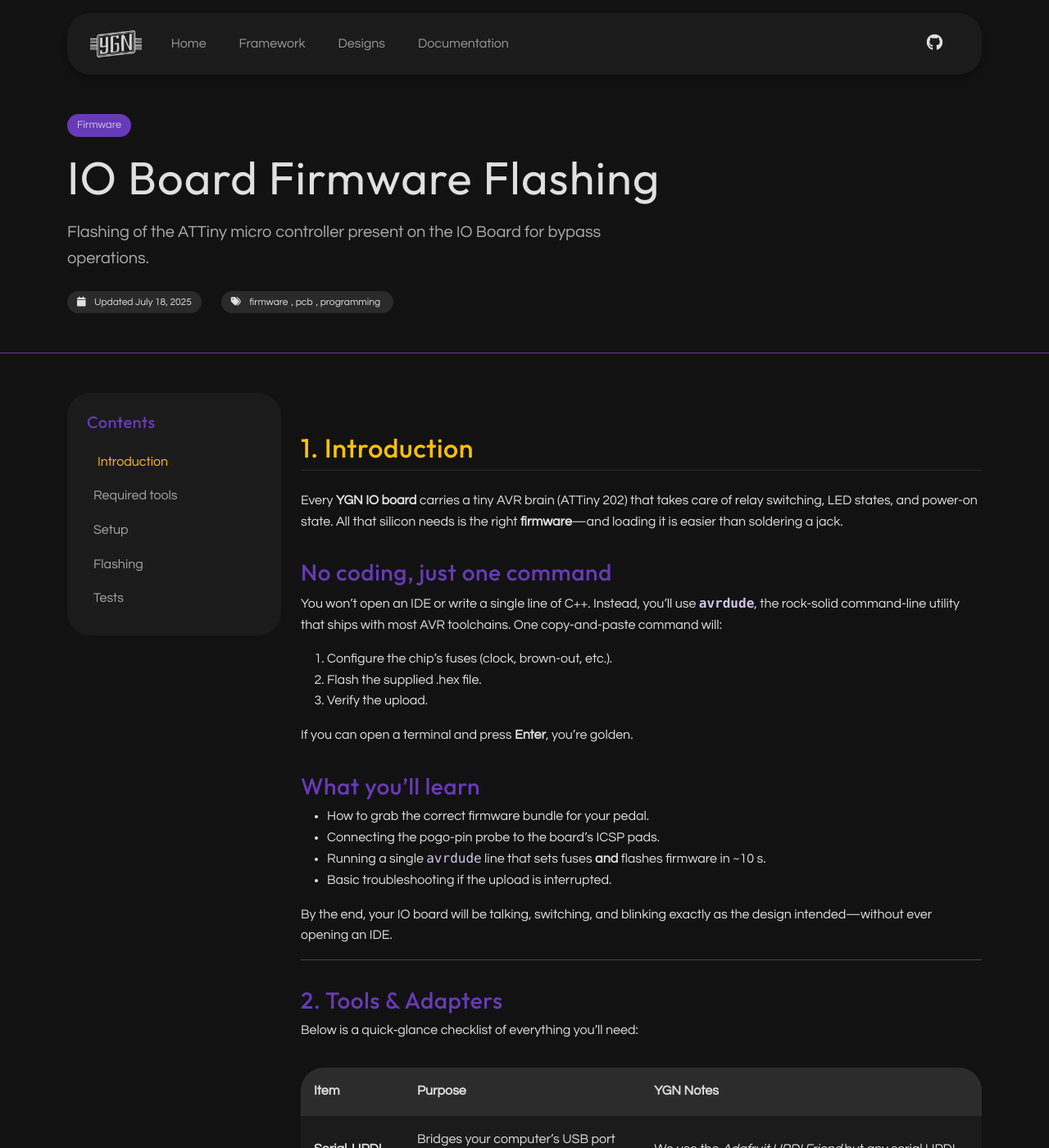
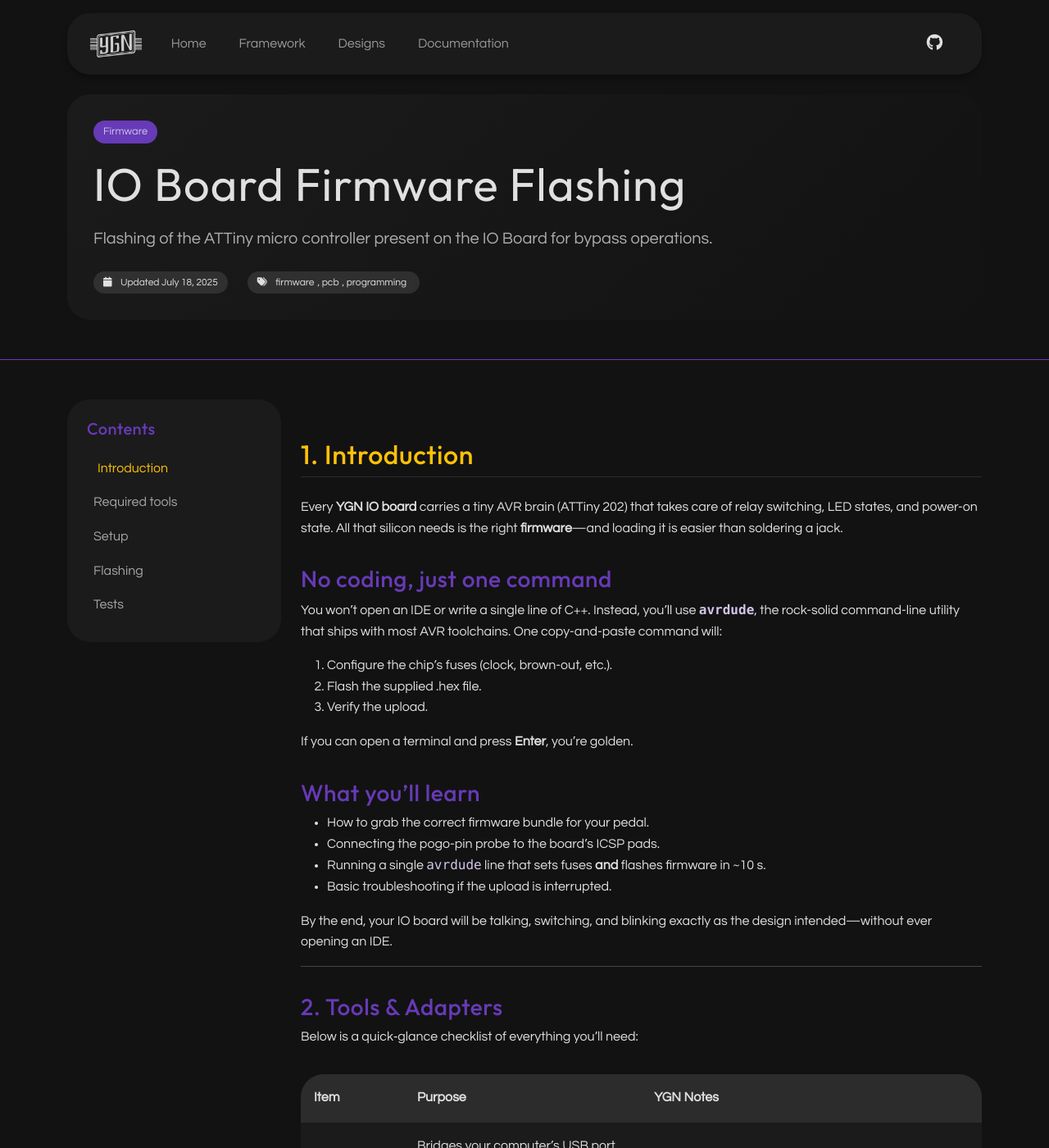
Before and after one commit to ygn-effects/ygn-effects.github.io, a Jekyll site: the page built from _docs/io-board-firmware-flashing.md, in a window 1280 px wide and 1400 px high. Shown: the whole window at 82% size. Built offline with Jekyll 4.4.1, drawn with Linux system fonts in a browser that asks for light colours.

Commit message:
Fixed the surface background on the title

```diff
--- a/_layouts/doc.html
+++ b/_layouts/doc.html
@@ -4,10 +4,8 @@ layout: default
 
 <div class="doc-page">
   <!-- Doc Header -->
-  <div class="bg-surface border-bottom border-secondary pt-5 pb-5 mb-5">
-    <div class="container">
-      <div class="row">
-        <div class="col-lg-8">
+  <div class="container mt-4">
+    <div class="doc-hero">
       <span class="ygn-tag mb-3">{{ page.topic }}</span>
       <h1 class="display-4 mb-3">{{ page.title }}</h1>
       <p class="lead opacity-75 mb-4">{{ page.excerpt }}</p>
@@ -27,8 +25,8 @@ layout: default
       </div>
     </div>
   </div>
-    </div>
-  </div>
+
+  <div class="border-bottom border-secondary pb-5 mb-5"></div>
 
   <!-- Doc Content -->
   <div class="container pb-5">
--- a/assets/css/custom.css
+++ b/assets/css/custom.css
@@ -275,6 +275,13 @@ a.ygn-card:hover {
 /* =========================================
   Documentation Specifics
 ========================================= */
+.doc-hero {
+  position: relative;
+  background: linear-gradient(135deg, var(--ygn-surface) 0%, var(--ygn-bg) 100%);
+  border-radius: var(--ygn-radius);
+  padding: 2rem 2rem;
+  overflow: hidden;
+}
 .doc-content h2 {
   color: var(--ygn-primary);
   margin-top: 3rem;
```
Lines whose indentation alone changed are shown as unchanged.
